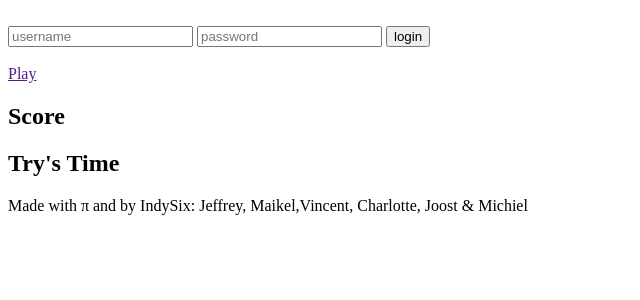
After one commit to IndySix/website_v2, a PHP site: the page made by application/views/game/gameFeedback.php in a window 1280 px wide. The commit adds this page. Shown: the top 300 px of the page, without its empty margins (0-640 px from the left). Run offline with PHP 8.4, Linux system fonts and the light colour scheme; the template is opened without the code that fills it, so the values that code supplies are empty.

Commit message:
add feedback screen no styling

```diff
--- /dev/null
+++ b/application/views/game/gameFeedback.php
@@ -0,0 +1,10 @@
+<h2>Score</h2>
+<p><?PHP echo $score ?></p>
+<h2>
+	<span>Try's</span>
+	<span>Time</span>
+</h2>
+<p>
+	<span><?PHP echo $trys ?></span>
+	<span><?PHP echo $time ?></span>
+</p>
--- a/application/views/game/gameQueue.php
+++ b/application/views/game/gameQueue.php
@@ -1,7 +1,7 @@
 <div style="padding: 10px">
 	<?PHP foreach ($queue as $key => $value): ?>
-		<div style="padding: 5px; margin: 10px 0px; background-color: orange; height: 40px;line-height: 40px; font-size: 20px;">
-			<div style="display: inline-block; width: 40px; height: 40px; background-color: red; text-align:center; font-weight: bold;">
+		<div style="padding: 5px; margin: 10px 0px; background-color: #ff6600; height: 40px;line-height: 40px; font-size: 20px;">
+			<div style="display: inline-block; width: 40px; height: 40px; text-align:center; font-weight: bold;">
 				<?PHP echo $key == 0 ? '>' : $key ?>
 			</div>
 			<img src="<?PHP echo baseUrl('data/avatars/'.$value['avatar']) ?>" width="40px" style="vertical-align: middle;">
```
Also changed, not shown: application/controllers/Game.php (+29 -1 lines), application/views/game/gamePlay.php (+17 -1 lines).
